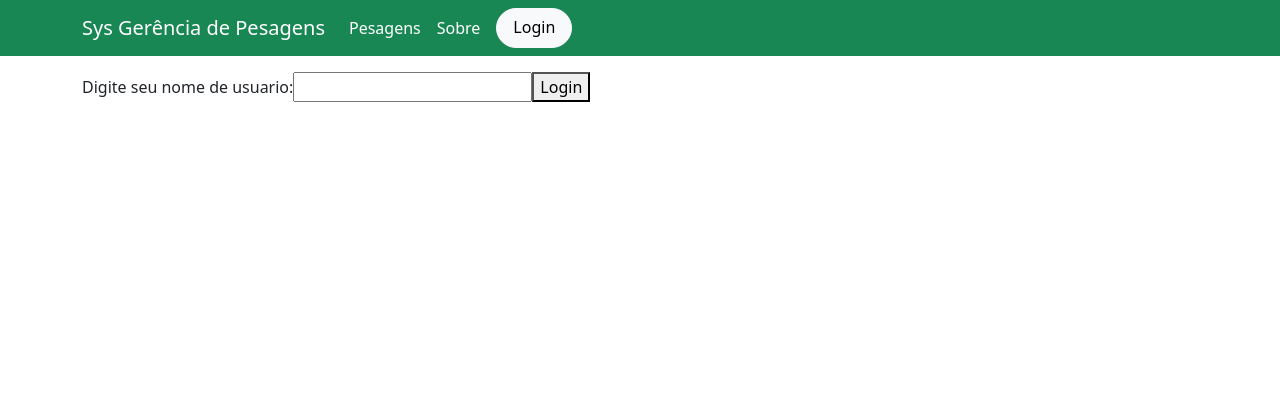
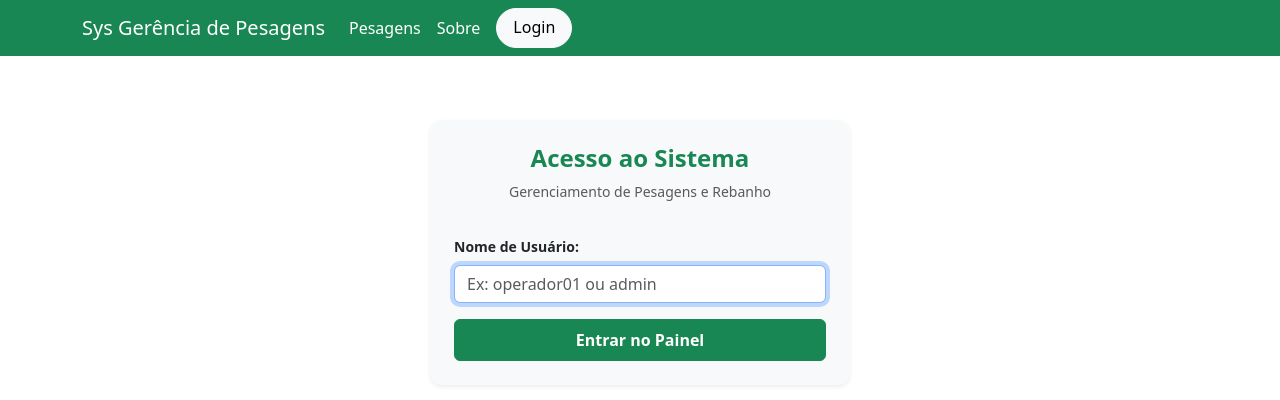
Before and after one commit to danielc-silva/gerenciador-pesagens, a React (Create React App) app: page /login in a window 1280 px wide. Shown: the top 400 px of the page. Built offline with nearby package versions, Linux system fonts and the light colour scheme; no server answers.

Commit message:
ajuste tela login

```diff
--- a/src/Login.jsx
+++ b/src/Login.jsx
@@ -1,35 +1,89 @@
 import { useState } from "react";
-import { useNavigate } from "react-router";
+import { useNavigate } from "react-router-dom";
 
 const Login = () => {
   const [usuario, setUsuario] = useState("");
+  const [erro, setErro] = useState("");
   const navigate = useNavigate();
   const isAuth = !!localStorage.getItem("usuario");
 
+  const handleLogin = (e) => {
+    e.preventDefault();
+    if (!usuario.trim()) {
+      setErro("Por favor, informe seu nome de usuário.");
+      return;
+    }
+    localStorage.setItem("usuario", usuario.trim());
+    navigate("/privado");
+  };
+
+  const handleLogout = () => {
+    localStorage.removeItem("usuario");
+    navigate("/");
+  };
+
   return (
+    <div className="container py-5 d-flex justify-content-center">
+      <div
+        className="card shadow-sm p-4 border-0 w-100"
+        style={{ maxWidth: "420px", backgroundColor: "#f8f9fa", borderRadius: "12px" }}
+      >
+        {!isAuth ? (
           <>
-            {
-                !isAuth ? (
-                    <>
-                    Digite seu nome de usuario:
-                    <input onChange={e => setUsuario(e.target.value)} value={usuario}/>
-                    <button onClick={()=>{
-                        localStorage.setItem("usuario", usuario);
-                        navigate('/privado');
-                    }}>Login</button>
+            <div className="text-center mb-3">
+              <h3 className="h4 fw-bold text-success">Acesso ao Sistema</h3>
+              <p className="text-muted small">Gerenciamento de Pesagens e Rebanho</p>
+            </div>
+
+            {erro && (
+              <div className="alert alert-danger py-2 px-3 small" role="alert">
+                {erro}
+              </div>
+            )}
+
+            <form onSubmit={handleLogin}>
+              <div className="mb-3">
+                <label className="form-label fw-semibold small">
+                  Nome de Usuário:
+                </label>
+                <input
+                  type="text"
+                  className="form-control bg-white"
+                  placeholder="Ex: operador01 ou admin"
+                  value={usuario}
+                  onChange={(e) => {
+                    setUsuario(e.target.value);
+                    if (erro) setErro("");
+                  }}
+                  autoFocus
+                />
+              </div>
+
+              <button type="submit" className="btn btn-success w-100 py-2 fw-semibold">
+                Entrar no Painel
+              </button>
+            </form>
           </>
-                ):
-                (
-                    <>
-                        <button onClick={()=> {
-                            localStorage.removeItem("usuario");
-                            navigate('/');
-                        }}>Logout</button>
-                    </>
-                )
-            }
-        </>
-    )
-}
+        ) : (
+          <div className="text-center">
+            <h4 className="h5 fw-bold text-success mb-2">Sessão Ativa</h4>
+            <p className="text-muted small mb-3">
+              Você está conectado como:{" "}
+              <strong className="text-dark">{localStorage.getItem("usuario")}</strong>
+            </p>
+
+            <button
+              type="button"
+              className="btn btn-outline-danger w-100 py-2 fw-semibold"
+              onClick={handleLogout}
+            >
+              Encerrar Sessão (Logout)
+            </button>
+          </div>
+        )}
+      </div>
+    </div>
+  );
+};
 
 export default Login;
```
Lines whose indentation alone changed are shown as unchanged.
